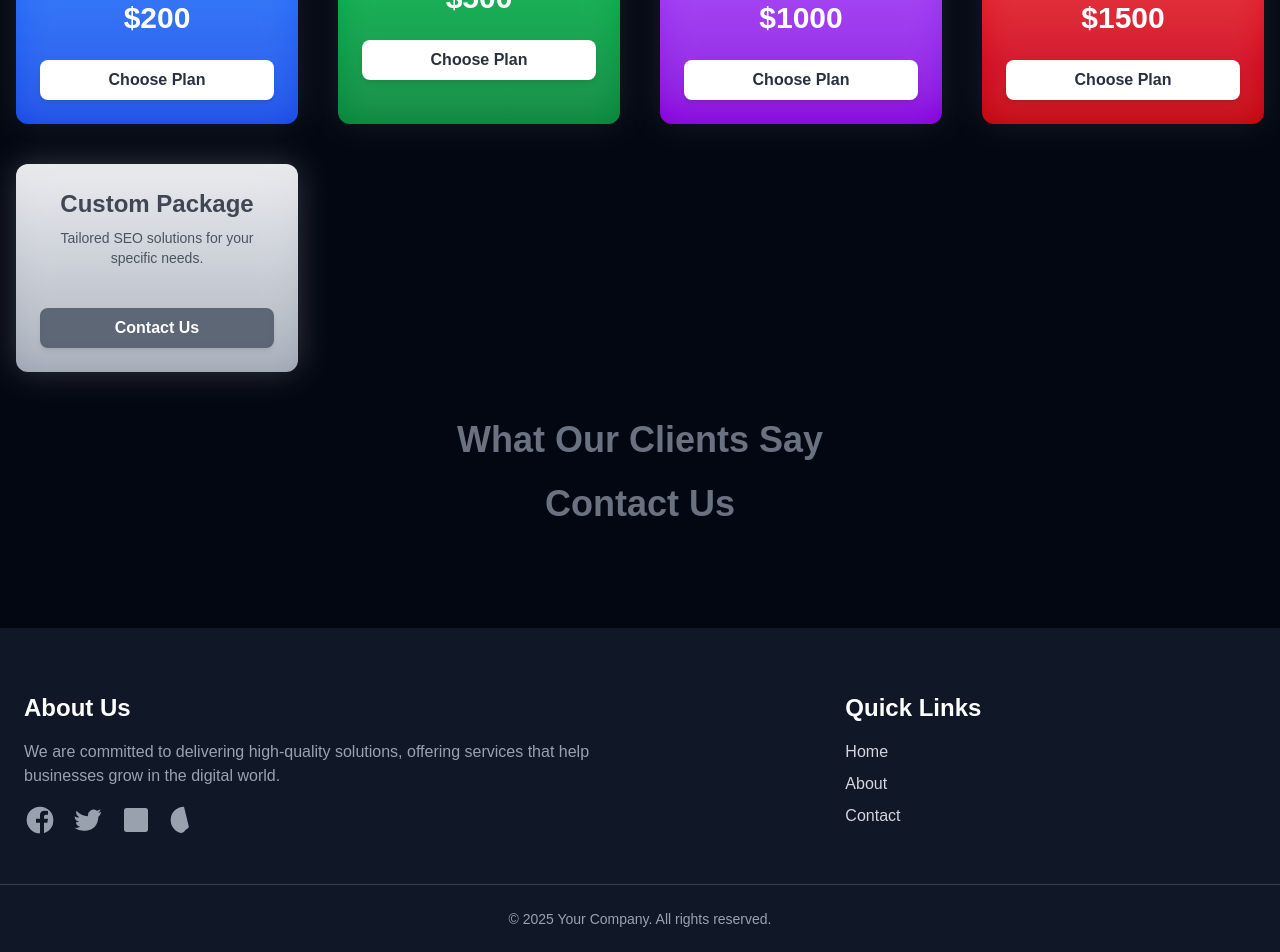
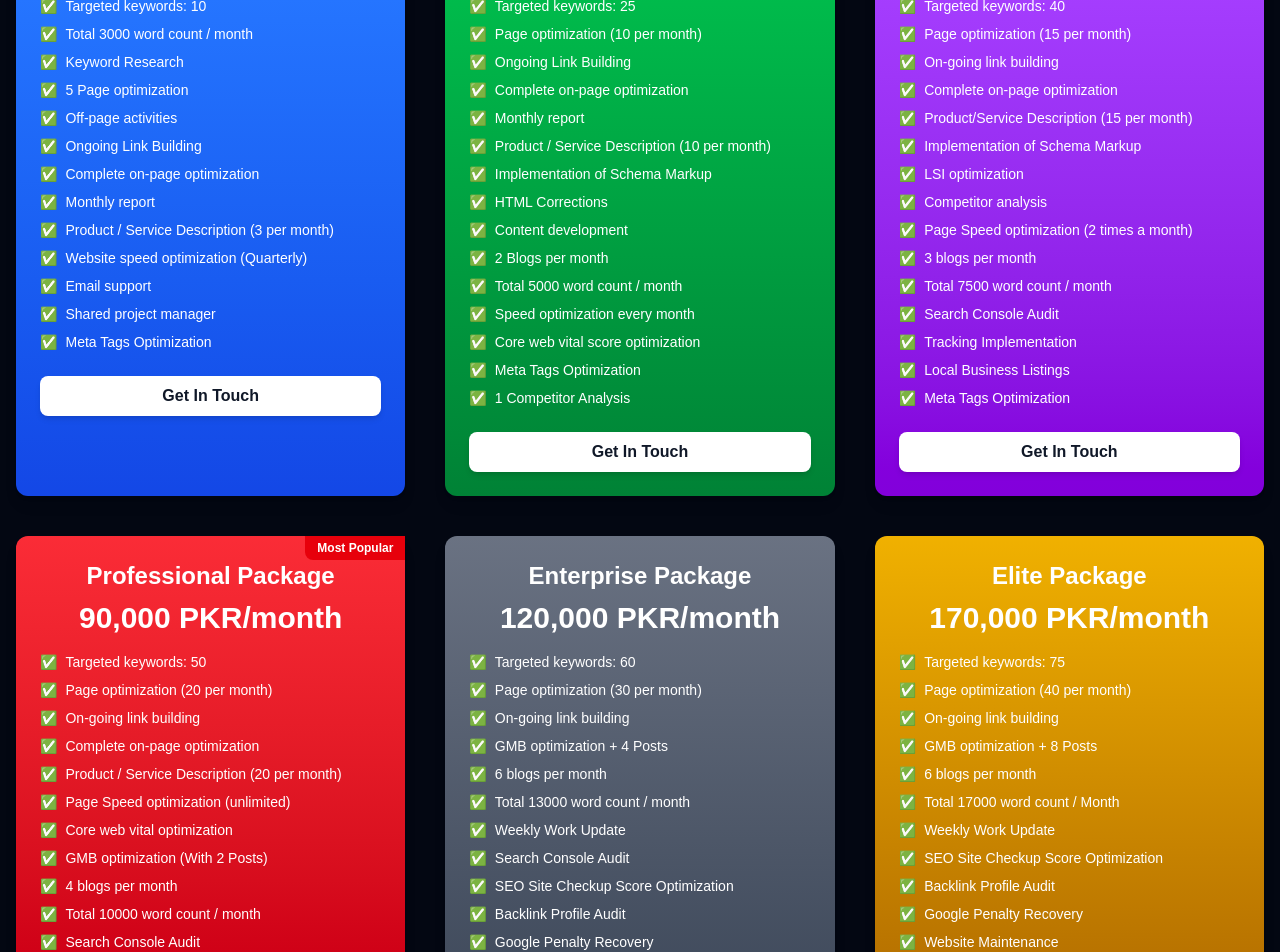
Before and after one commit to M-Asim-69/Sam, a Next.js app: page / in a window 1280 px wide. Shown: the part 960-1912 px from the top of the page. Built offline with nearby package versions, Linux system fonts and the light colour scheme.

Commit message:
Web_updated

```diff
--- a/src/app/Contact/page.jsx
+++ b/src/app/Contact/page.jsx
@@ -4,7 +4,8 @@ export default function Contact() {
       <div className="w-full max-w-xl p-10 bg-gray-800 rounded-2xl shadow-2xl border border-gray-700 text-center">
         <h2 className="text-5xl font-extrabold text-blue-400 mb-6">Contact Us</h2>
         <p className="text-lg text-gray-300 mb-8">
-          Have any questions? Feel free to reach out, and we'll get back to you as soon as possible.
+        *Get in Touch*
+        Have questions about our SEO services or want to discuss your website’s growth? We're here to help! Contact us today, and we'll get back to you as soon as possible.
         </p>
 
         <div className="bg-gray-900 p-6 rounded-xl border border-gray-700 shadow-md">
@@ -13,9 +14,13 @@ export default function Contact() {
             <span className="block text-blue-400 hover:text-blue-300 transition">
               Info@rankingeico.com
             </span>
+          </p>
+          <h3 className="text-2xl font-semibold text-blue-400 mb-4">Contact Number</h3>
+          <p className="text-lg text-gray-300 font-semibold">
             <span className="block text-blue-400 hover:text-blue-300 transition">
-              admin@rankingeico.com
+            +17168155336
             </span>
+
           </p>
         </div>
       </div>
--- a/src/app/page.js
+++ b/src/app/page.js
@@ -1,11 +1,134 @@
-// app/page.js
 import Head from "next/head";
 
-export default async function Home() {
+export default function Home() {
+  const seoPackages = [
+    {
+      name: "Starter Package",
+      price: "35,000 PKR/month",
+      features: [
+        "Targeted keywords: 10",
+        "Total 3000 word count / month",
+        "Keyword Research",
+        "5 Page optimization",
+        "Off-page activities",
+        "Ongoing Link Building",
+        "Complete on-page optimization",
+        "Monthly report",
+        "Product / Service Description (3 per month)",
+        "Website speed optimization (Quarterly)",
+        "Email support",
+        "Shared project manager",
+        "Meta Tags Optimization",
+      ],
+      bg: "from-blue-500 to-blue-700",
+    },
+    {
+      name: "Advance Package",
+      price: "45,000 PKR/month",
+      features: [
+        "Targeted keywords: 25",
+        "Page optimization (10 per month)",
+        "Ongoing Link Building",
+        "Complete on-page optimization",
+        "Monthly report",
+        "Product / Service Description (10 per month)",
+        "Implementation of Schema Markup",
+        "HTML Corrections",
+        "Content development",
+        "2 Blogs per month",
+        "Total 5000 word count / month",
+        "Speed optimization every month",
+        "Core web vital score optimization",
+        "Meta Tags Optimization",
+        "1 Competitor Analysis",
+      ],
+      bg: "from-green-500 to-green-700",
+    },
+    {
+      name: "Business Package",
+      price: "65,000 PKR/month",
+      features: [
+        "Targeted keywords: 40",
+        "Page optimization (15 per month)",
+        "On-going link building",
+        "Complete on-page optimization",
+        "Product/Service Description (15 per month)",
+        "Implementation of Schema Markup",
+        "LSI optimization",
+        "Competitor analysis",
+        "Page Speed optimization (2 times a month)",
+        "3 blogs per month",
+        "Total 7500 word count / month",
+        "Search Console Audit",
+        "Tracking Implementation",
+        "Local Business Listings",
+        "Meta Tags Optimization",
+      ],
+      bg: "from-purple-500 to-purple-700",
+    },
+    {
+      name: "Professional Package",
+      price: "90,000 PKR/month",
+      features: [
+        "Targeted keywords: 50",
+        "Page optimization (20 per month)",
+        "On-going link building",
+        "Complete on-page optimization",
+        "Product / Service Description (20 per month)",
+        "Page Speed optimization (unlimited)",
+        "Core web vital optimization",
+        "GMB optimization (With 2 Posts)",
+        "4 blogs per month",
+        "Total 10000 word count / month",
+        "Search Console Audit",
+        "SEO Friendly URL Setup",
+        "Website Maintenance",
+      ],
+      bg: "from-red-500 to-red-700",
+      popular: true,
+    },
+    {
+      name: "Enterprise Package",
+      price: "120,000 PKR/month",
+      features: [
+        "Targeted keywords: 60",
+        "Page optimization (30 per month)",
+        "On-going link building",
+        "GMB optimization + 4 Posts",
+        "6 blogs per month",
+        "Total 13000 word count / month",
+        "Weekly Work Update",
+        "Search Console Audit",
+        "SEO Site Checkup Score Optimization",
+        "Backlink Profile Audit",
+        "Google Penalty Recovery",
+        "Website Maintenance",
+      ],
+      bg: "from-gray-500 to-gray-700",
+    },
+    {
+      name: "Elite Package",
+      price: "170,000 PKR/month",
+      features: [
+        "Targeted keywords: 75",
+        "Page optimization (40 per month)",
+        "On-going link building",
+        "GMB optimization + 8 Posts",
+        "6 blogs per month",
+        "Total 17000 word count / Month",
+        "Weekly Work Update",
+        "SEO Site Checkup Score Optimization",
+        "Backlink Profile Audit",
+        "Google Penalty Recovery",
+        "Website Maintenance",
+      ],
+      bg: "from-yellow-500 to-yellow-700",
+    },
+  ];
+
   return (
     <>
-
-      <header className="bg-gradient-to-r from-blue-600 max-w-full to-indigo-600 text-white pt-26 max-h-90 pb-14">
+      <header className="bg-gradient-to-r from-blue-600 to-indigo-600 text-white pt-26 pb-14">
         <div className="container mx-auto">
           <h1 className="text-3xl text-center pt-6 font-bold">Your SEO Experts</h1>
         </div>
@@ -13,7 +136,7 @@ export default async function Home() {
 
       <main className="container bg-gray-950 mx-auto pt-4 px-4 pb-26">
         {/* Hero Section */}
-        <section className="hero  mb-12 relative bg-gradient-to-b from-blue-100 to-blue-300 rounded-lg shadow-lg overflow-hidden">
+        <section className="hero mb-12 relative bg-gradient-to-b from-blue-100 to-blue-300 rounded-lg shadow-lg overflow-hidden">
           <div className="relative text-center text-gray-800 py-40 px-6">
             <h2 className="text-5xl font-extrabold mb-4 text-gray-900 drop-shadow-lg">
               Unlock Your Website's Potential
@@ -21,61 +144,44 @@ export default async function Home() {
             <p className="text-xl mb-6 text-gray-700">
               We provide comprehensive SEO services to drive organic traffic and improve your online presence.
             </p>
-            <button className="bg-blue-600 hover:bg-blue-700 text-white font-bold py-4 px-6 rounded-full hover:shadow-lg hover:shadow-black transition-transform transform hover:scale-105">
+            <button className="bg-blue-600 hover:bg-blue-700 text-white font-bold py-4 px-6 rounded-full hover:shadow-lg transition-transform transform hover:scale-105">
               Get a Free SEO Audit
             </button>
           </div>
         </section>
 
-        {/* Packages Section */}
+        {/* SEO Packages */}
         <section className="packages mb-12">
           <h2 className="text-4xl font-bold mb-6 text-center text-gray-500">Our Packages</h2>
-          <div className="grid grid-cols-1 md:grid-cols-2 lg:grid-cols-4 gap-10">
-            {[
-              { name: "Basic SEO", price: "$200", description: "Keyword research, on-page optimization.", bg: "from-blue-500 to-blue-700" },
-              { name: "Standard SEO", price: "$500", description: "Everything in Basic + link building.", bg: "from-green-500 to-green-700" },
-              { name: "Premium SEO", price: "$1000", description: "Everything in Standard + content creation.", bg: "from-purple-500 to-purple-700" },
-              { name: "Enterprise SEO", price: "$1500", description: "Complete SEO solution, custom strategy.", bg: "from-red-500 to-red-700" },
-            ].map((pkg, index) => (
+          <div className="grid grid-cols-1 md:grid-cols-2 lg:grid-cols-3 gap-10">
+            {seoPackages.map((pkg, index) => (
               <div
                 key={index}
                 className={`relative bg-gradient-to-b ${pkg.bg} text-white p-6 rounded-xl shadow-lg transform hover:scale-105 transition-transform duration-300`}
               >
-                <div className="absolute inset-0 bg-white opacity-10 blur-lg rounded-xl"></div>
+                {pkg.popular && (
+                  <span className="absolute top-0 right-0 bg-red-600 text-white text-xs font-bold px-3 py-1 rounded-bl-lg">
+                    Most Popular
+                  </span>
+                )}
                 <h3 className="text-2xl font-semibold mb-2 text-center">{pkg.name}</h3>
-                <p className="text-sm text-gray-200 text-center mb-4">{pkg.description}</p>
                 <p className="text-3xl font-bold text-center">{pkg.price}</p>
+                <ul className="mt-4 space-y-2 text-sm">
+                  {pkg.features.map((feature, i) => (
+                    <li key={i} className="flex items-center">
+                      ✅ <span className="ml-2">{feature}</span>
+                    </li>
+                  ))}
+                </ul>
                 <button className="mt-6 w-full bg-white text-gray-900 font-bold py-2 px-4 rounded-lg shadow-md hover:bg-gray-200 transition-all">
-                  Choose Plan
+                  Get In Touch
                 </button>
               </div>
             ))}
-
-            {/* Custom Package */}
-            <div className="relative bg-gradient-to-b from-gray-200 to-gray-400 text-gray-900 p-6 rounded-xl shadow-lg transform hover:scale-105 transition-transform duration-300">
-              <div className="absolute inset-0 bg-white opacity-20 blur-lg rounded-xl"></div>
-              <h3 className="text-2xl font-semibold mb-2 text-center">Custom Package</h3>
-              <p className="text-sm text-gray-800 text-center mb-4">
-                Tailored SEO solutions for your specific needs.
-              </p>
-              <button className="mt-6 w-full bg-gray-700 text-white font-bold py-2 px-4 rounded-lg shadow-md hover:bg-gray-800 transition-all">
-                Contact Us
-              </button>
-            </div>
           </div>
         </section>
 
-        {/* Testimonials Section */}
-        <section className="testimonials ">
-          <h2 className="text-4xl font-bold mb-6 text-center text-gray-500">What Our Clients Say</h2>
-          {/* Add testimonials here */}
-        </section>
 
-        {/* Contact Section */}
-        <section className="contact">
-          <h2 className="text-4xl font-bold text-center text-gray-500">Contact Us</h2>
-          {/* Add a contact form */}
-        </section>
       </main>
     </>
   );
--- a/src/component/Footer.jsx
+++ b/src/component/Footer.jsx
@@ -15,20 +15,6 @@ export default function Footer() {
               We are committed to delivering high-quality solutions, offering
               services that help businesses grow in the digital world.
             </p>
-            <div className="mt-4 flex space-x-4">
-              <SocialIcon href="https://facebook.com" label="Facebook">
-                <FacebookIcon />
-              </SocialIcon>
-              <SocialIcon href="https://twitter.com" label="Twitter">
-                <TwitterIcon />
-              </SocialIcon>
-              <SocialIcon href="https://linkedin.com" label="LinkedIn">
-                <LinkedinIcon />
-              </SocialIcon>
-              <SocialIcon href="https://github.com" label="GitHub">
-                <GithubIcon />
-              </SocialIcon>
-            </div>
           </div>
 
           {/* Quick Links Section (Right Side) */}
@@ -38,6 +24,8 @@ export default function Footer() {
               <FooterLink href="/">Home</FooterLink>
               <FooterLink href="/About">About</FooterLink>
                 <FooterLink href="/Contact">Contact</FooterLink>
+                <FooterLink href="/Refund">Refund</FooterLink>
+                <FooterLink href="/Terms&Condition">Terms & Condition</FooterLink>
             </ul>
           </div>
 
```
